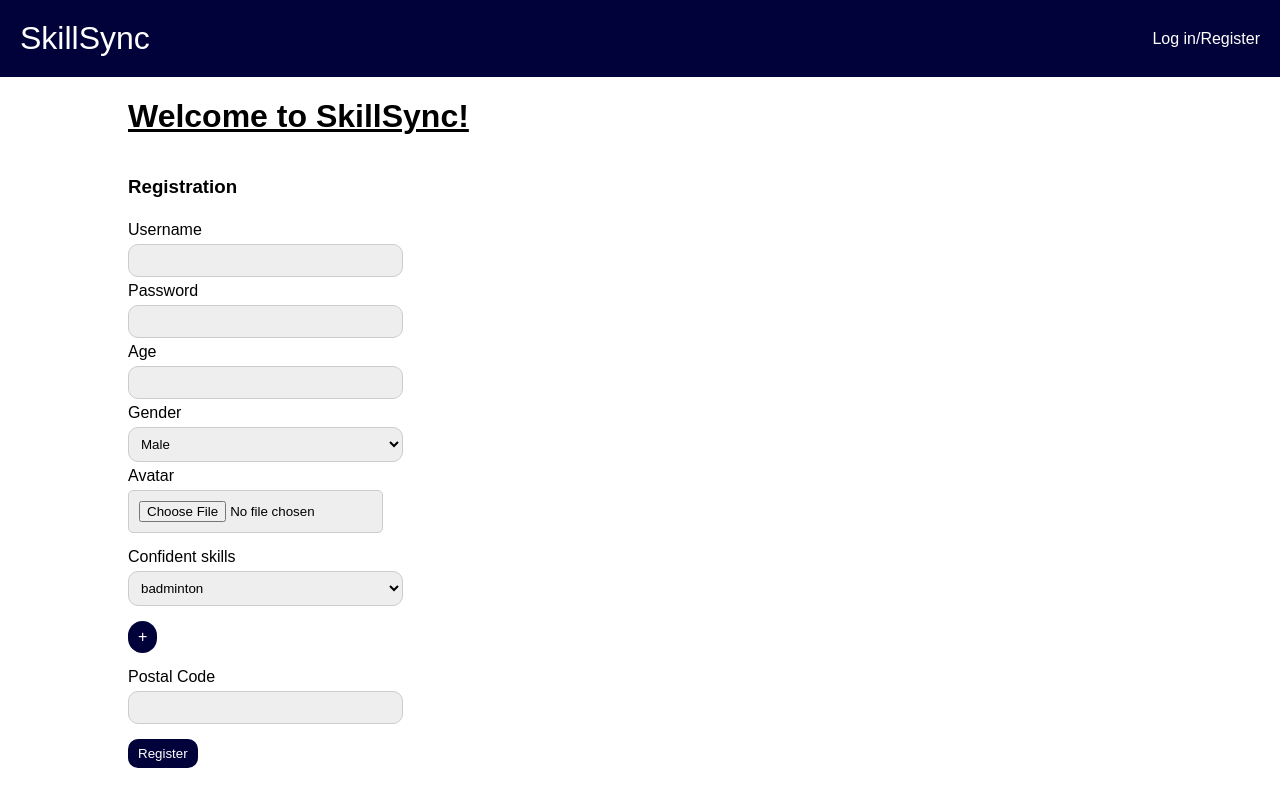
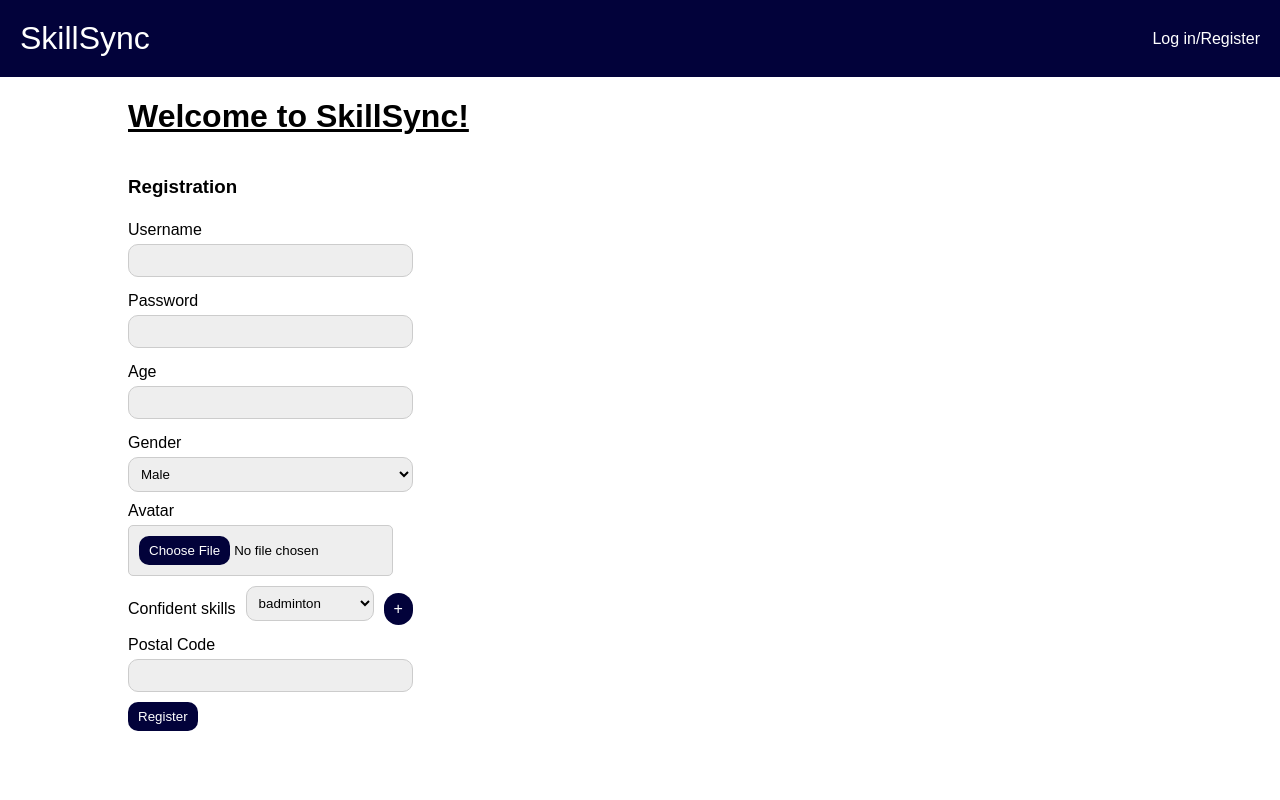
Before and after one commit to wdhzw/Skillsync, a React (Create React App) app in the folder skillsync/: page / in a window 1280 px wide. Built offline with nearby package versions, Linux system fonts and the light colour scheme.

Commit message:
register page +button styled

```diff
--- a/skillsync/src/pages/Login.css
+++ b/skillsync/src/pages/Login.css
@@ -18,36 +18,52 @@ p {
     margin: 5px 0;
 }
 
-input,
-select {
-  display: inline-block;
+input, select{
+  display: flex;
   background-color: #eee;
   border: 1px solid #ccc;
   padding: 8px;
   width: 100%;
   border-radius: 10px;
+  margin-bottom: 10px;
 }
 
-button {
+select[type="horizontal"] {
+    display: flex;
+    background-color: #eee;
+    border: 1px solid #ccc;
+    padding: 8px;
+    width: 100%;
+    border-radius: 10px;
+    margin-left: 10px;
+}
+
+label[type="select"] {
+    display: flex;
+    align-items: center;
+}
+
+button,input[type=file]::file-selector-button  {
   background-color: rgb(2, 2, 58);
   color: white;
   padding: 7px 10px;
   border: none;
   cursor: pointer;
-  margin-top: 15px;
-  margin-bottom: 10px;
   border-radius: 10px;
 }
 
 button[type="plus"]  {
-    display: inline-block;
+    display: flex;
+    flex-shrink: 0;
     background-color: rgb(2, 2, 58);
     color: white;
     border: none;
     cursor: pointer;
     border-radius: 20px;
     font-size: 16px;
+    margin-left: 20px;
 }
+
 
 input[type="file"] {
     width: calc(100% - 20px);
--- a/skillsync/src/pages/Register.js
+++ b/skillsync/src/pages/Register.js
@@ -26,7 +26,7 @@ export default function Register() {
                 <option value="male">Male</option>
                 <option value="female">Female</option>
                 <option value="other">Other</option>
-            </select><br />
+            </select>
         </label>
 
         <label htmlFor="avatar">
@@ -34,16 +34,17 @@ export default function Register() {
         </label>
         <input type="file" id="avatar" name="avatar"/><br />
 
-        <label>
+        <label type="select">
             <p>Confident skills</p>
-            <select id="skill" name="skill">
+            <div>
+                <select id="skill" class = "skill" name="skill" type ="horizontal">
                     <option value="badminton">badminton</option>
                     <option value="tennis">tennis</option>
                     <option value="basketball">basketball</option>
                     <option value="Programming">Programming</option>
                 </select>
+            </div>
             <button type="plus">+</button>
-            <br />
         </label>
 
         <label htmlFor="postalCode">
```
Lines whose indentation alone changed are shown as unchanged.
